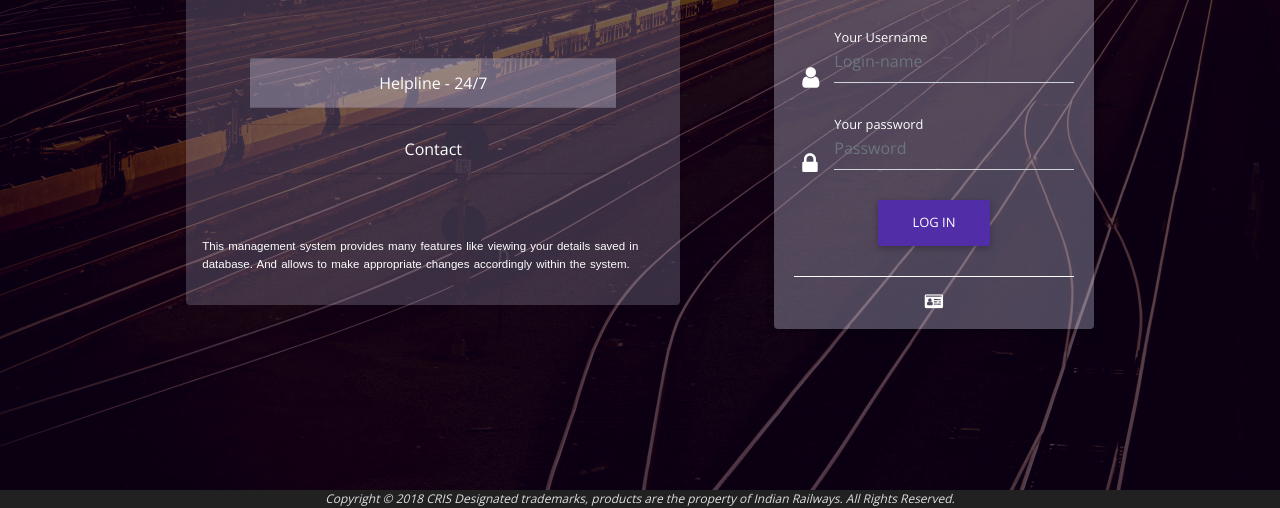
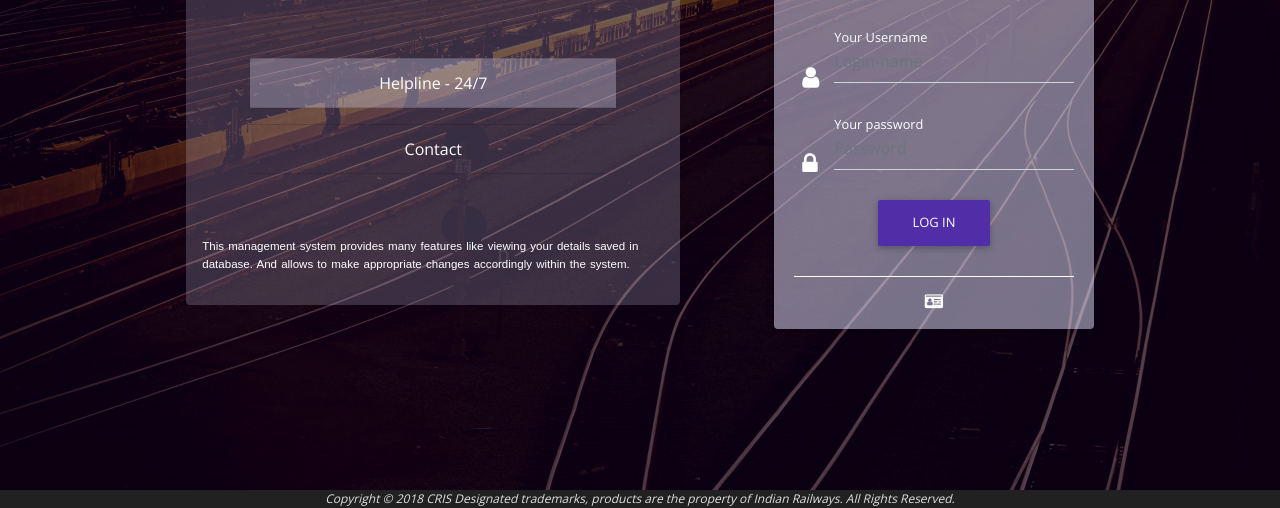
Before and after one commit to Shubham-Goria/Web-Page, a plain HTML site: page Index.html in a window 1280 px wide. Shown: the part 310-818 px from the top of the page. Drawn offline with nearby package versions, Linux system fonts and the light colour scheme.

Commit message:
Update style.css

```diff
--- a/css/style.css
+++ b/css/style.css
@@ -27,7 +27,7 @@ body{
 }
 
 .card {
-    background-color: rgba(229, 228, 255, 0.3);
+    background-color: rgba(229, 228, 255, 0.5);
 }
 .separate {
     background: -moz-linear-gradient(45deg, rgba(229,228,255, 0.2), rgba(229,228,255, 0.2) 100%);
```
